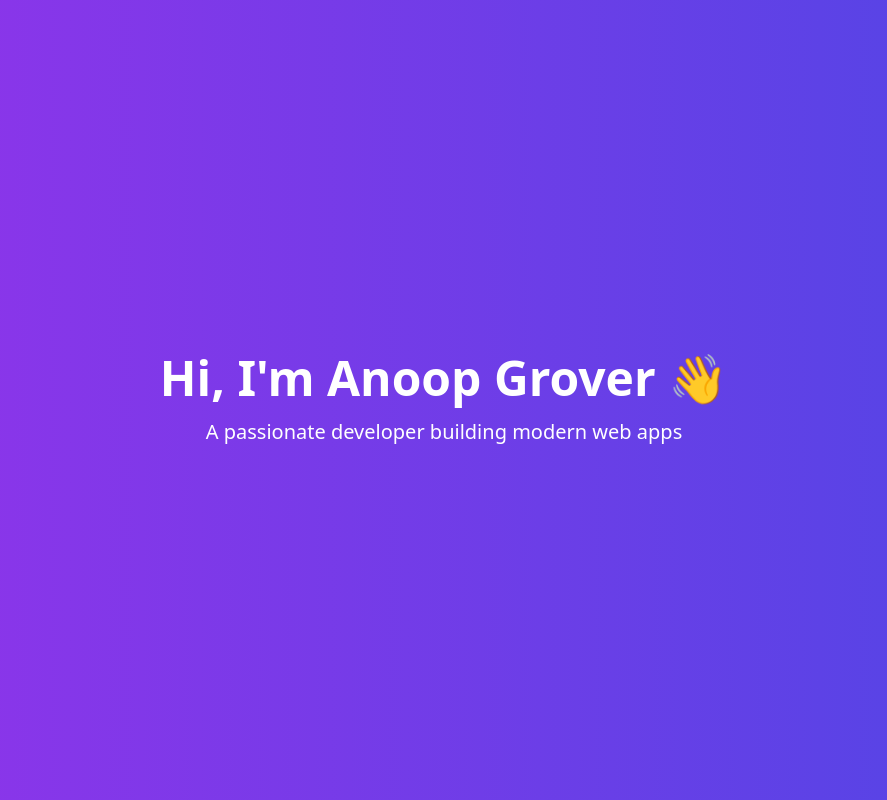
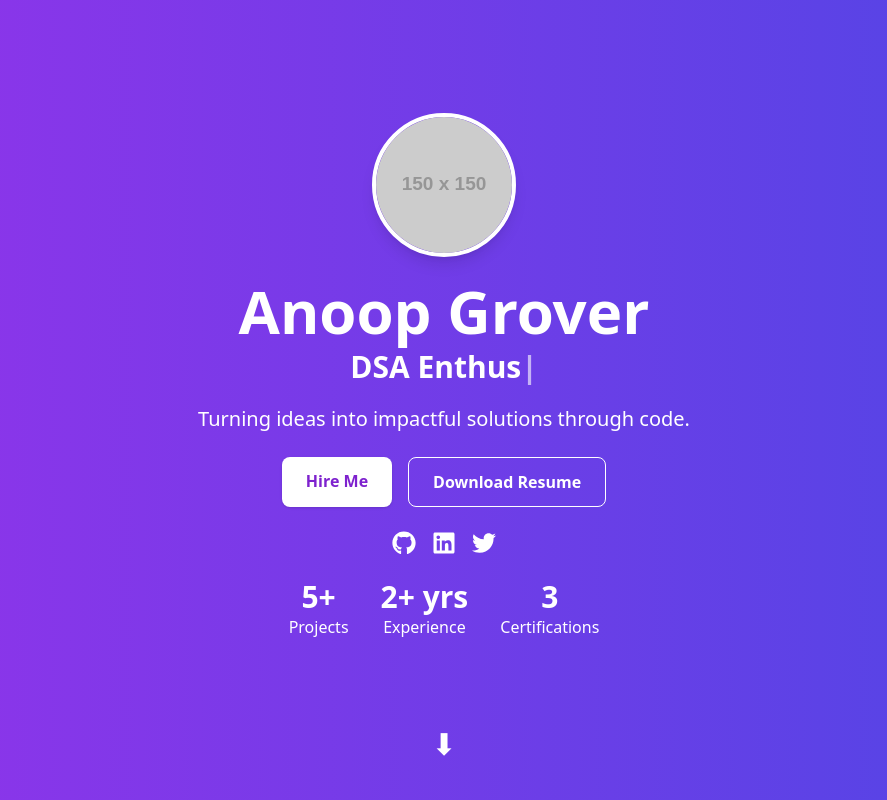
Before and after one commit to anoop-grover/personal-portfolio-website, a React (Vite) app: page / in a window 1280 px wide. Shown: the top 800 px of the page, without its empty margins (196-1083 px from the left). Built offline with nearby package versions, Linux system fonts and the light colour scheme.

Commit message:
Update Home.jsx

```diff
--- a/src/components/Home.jsx
+++ b/src/components/Home.jsx
@@ -1,10 +1,105 @@
+import { useEffect, useState } from "react";
+import { FaGithub, FaLinkedin, FaTwitter } from "react-icons/fa";
+
 export default function Home() {
+  // Typing effect for roles
+  const roles = ["Full-Stack Developer", "DSA Enthusiast", "SQL Developer"];
+  const [currentRole, setCurrentRole] = useState("");
+  const [roleIndex, setRoleIndex] = useState(0);
+  const [charIndex, setCharIndex] = useState(0);
+
+  useEffect(() => {
+    const typingSpeed = 150;
+    const timeout = setTimeout(() => {
+      if (charIndex < roles[roleIndex].length) {
+        setCurrentRole(currentRole + roles[roleIndex][charIndex]);
+        setCharIndex(charIndex + 1);
+      } else {
+        setTimeout(() => {
+          setCurrentRole("");
+          setCharIndex(0);
+          setRoleIndex((roleIndex + 1) % roles.length);
+        }, 2000);
+      }
+    }, typingSpeed);
+
+    return () => clearTimeout(timeout);
+  }, [charIndex, currentRole, roleIndex, roles]);
+
   return (
-    <section className="min-h-screen flex items-center justify-center bg-gradient-to-r from-purple-600 to-indigo-600 text-white">
-      <div className="text-center">
-        <h1 className="text-5xl font-bold mb-4">Hi, I'm Anoop Grover 👋</h1>
-        <p className="text-xl">A passionate developer building modern web apps</p>
+    <section className="relative w-full min-h-screen bg-gradient-to-r from-purple-600 to-indigo-600 flex flex-col items-center justify-center text-white">
+
+      {/* Avatar */}
+      <img
+        src="https://via.placeholder.com/150" // Replace with your avatar
+        alt="Anoop Grover"
+        className="w-36 h-36 rounded-full border-4 border-white mb-6 shadow-lg"
+      />
+
+      {/* Name */}
+      <h1 className="text-5xl md:text-6xl font-bold mb-2">Anoop Grover</h1>
+
+      {/* Typing Role */}
+      <h2 className="text-2xl md:text-3xl font-semibold mb-4 min-h-[40px]">
+        {currentRole}
+        <span className="animate-pulse">|</span>
+      </h2>
+
+      {/* One-line tagline */}
+      <p className="text-lg md:text-xl mb-6 text-center max-w-xl">
+        Turning ideas into impactful solutions through code.
+      </p>
+
+      {/* CTA Buttons */}
+      <div className="flex gap-4 mb-6">
+        <a
+          href="#contact"
+          className="px-6 py-3 bg-white text-purple-700 font-semibold rounded-lg shadow hover:bg-gray-200 transition"
+        >
+          Hire Me
+        </a>
+        <a
+          href="/resume.pdf" // Replace with your resume path
+          download
+          className="px-6 py-3 border border-white font-semibold rounded-lg hover:bg-white hover:text-purple-700 transition"
+        >
+          Download Resume
+        </a>
+      </div>
+
+      {/* Social Icons */}
+      <div className="flex gap-4 mb-6 text-2xl">
+        <a href="https://github.com/anoop-grover" target="_blank" rel="noopener noreferrer">
+          <FaGithub />
+        </a>
+        <a href="https://linkedin.com/in/anoop-grover" target="_blank" rel="noopener noreferrer">
+          <FaLinkedin />
+        </a>
+        <a href="https://twitter.com/" target="_blank" rel="noopener noreferrer">
+          <FaTwitter />
+        </a>
+      </div>
+
+      {/* Quick Stats */}
+      <div className="flex gap-8 mb-12">
+        <div className="text-center">
+          <h3 className="text-3xl font-bold">5+</h3>
+          <p>Projects</p>
+        </div>
+        <div className="text-center">
+          <h3 className="text-3xl font-bold">2+ yrs</h3>
+          <p>Experience</p>
+        </div>
+        <div className="text-center">
+          <h3 className="text-3xl font-bold">3</h3>
+          <p>Certifications</p>
+        </div>
+      </div>
+
+      {/* Scroll Indicator */}
+      <div className="absolute bottom-8 animate-bounce">
+        <span className="text-3xl">⬇</span>
       </div>
     </section>
-  )
+  );
 }
```
